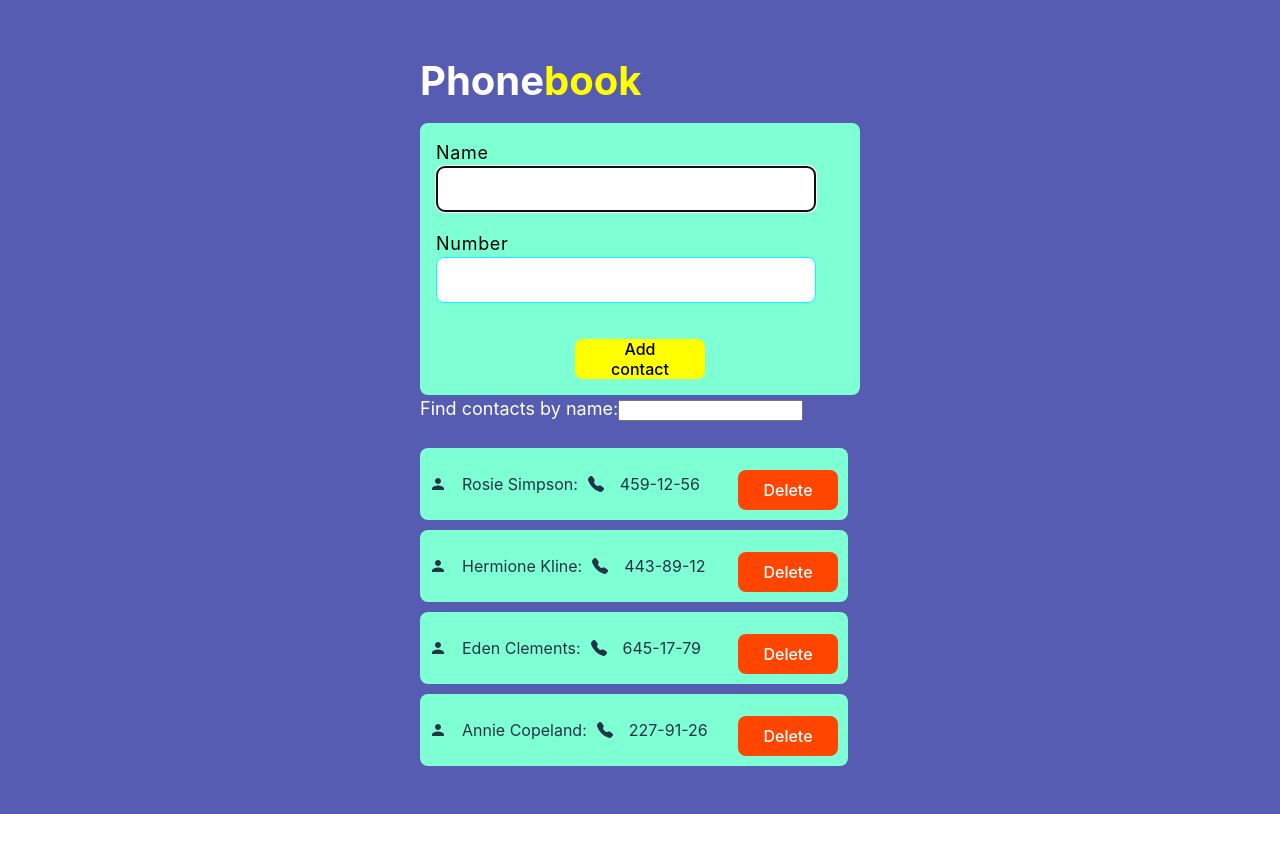
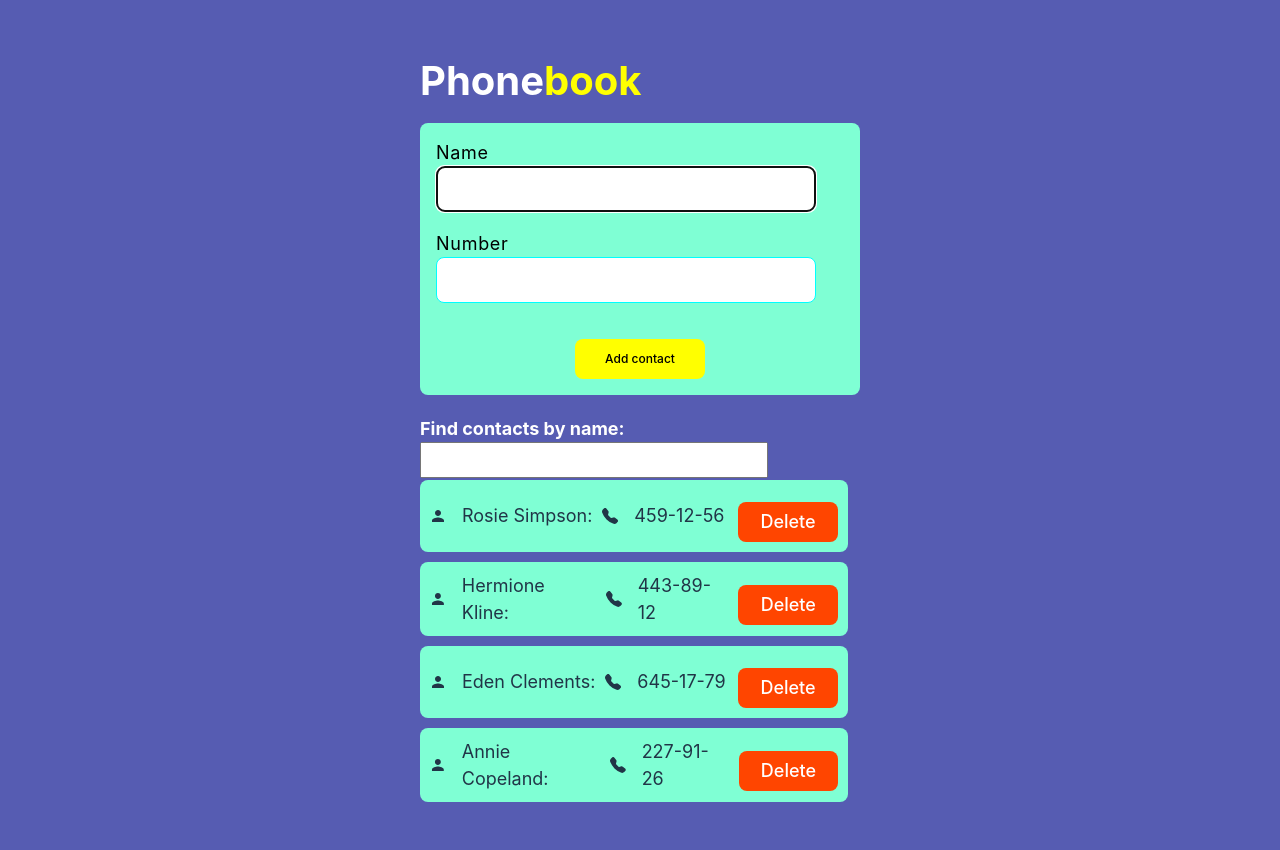
Before and after one commit to Mariia2990/goit-react-hw-06, a React (Vite) app: page / in a window 1280 px wide. Before the commit the page ends 814 px from the top, so only its background shows below. Built offline with nearby package versions, Linux system fonts and the light colour scheme.

Commit message:
add styles

```diff
--- a/src/components/AppBar/AppBar.jsx
+++ /dev/null
@@ -1 +0,0 @@
-import css from './AppBar.module.css';
--- a/src/components/Contact/Contact.module.css
+++ b/src/components/Contact/Contact.module.css
@@ -2,13 +2,14 @@
     display: flex;
     align-items: center;
     justify-content: space-between;
-    width: 408px;
+    width: 280px;
     padding: 10px;
     gap: 10px;
     margin: 10px 0 0;
     border-radius: 8px;
     background-color: aquamarine;
     transition: transform 0.3s ease;
+    font-size: 14px;
 }
 
 .itemContact:hover{
@@ -17,8 +18,8 @@
 
 .buttonDelete{
 display: flex;
-width: 100px;
-height: 40px;
+width: 80px;
+height: 35px;
 align-items: center;
 justify-content: center;
 margin-left: auto;
@@ -27,6 +28,7 @@ border-radius: 8px;
 background-color: orangered;
 color: #fff;
 border:none;
+font-size: 14px;
 }
 
 .buttonDelete:hover{
@@ -53,5 +55,17 @@ align-items: center;
 .contactInfo{
 display: flex;
 flex-direction: column;
-    /* gap: 10px; */
 }
+
+@media screen and (min-width: 768px) {
+.itemContact {
+    width: 408px;
+    font-size: 18px;
+}
+.buttonDelete {
+    width: 100px;
+    height: 40px;
+    font-size: 18px;
+}
+
+}
--- a/src/components/ContactForm/ContactForm.module.css
+++ b/src/components/ContactForm/ContactForm.module.css
@@ -3,22 +3,23 @@ display: flex;
 flex-direction: column;
 background-color:aquamarine;
 padding: 16px;
-width: 408px;
-height: 240px;
+width: 280px;
+height: 160px;
 border-radius: 8px;
 }
 
 .buttonAdd{
 display: flex;
-width: 130px;
-height: 40px;
+width: 100px;
+height: 35px;
 align-items: center;
 justify-content: center;
 border-radius:8px;
 margin: 0 auto;
-margin-top: auto;
 background-color:yellow;
 border: none;
+margin-top: 8px;
+font-size: 12px;
 }
 
 .buttonAdd:hover{
@@ -27,7 +28,7 @@ background-color:gold;
 
 .labelContact{
 font-weight: 400;
-font-size: 18px;
+font-size: 16px;
 line-height: 1.5;
 letter-spacing: .04em;
 color: #000;
@@ -37,14 +38,14 @@ text-align: left;
 }
 
 .field{
-    width: 360px;
+    width: 240px;
     height: 35px;
     border: 1px solid aqua;
     padding-left: 16px;
     padding-top: 8px;
     border-radius: 8px;
     transition: border-color .25s cubic-bezier(.4,0,.2,1);
-    font-size: 16px;
+    font-size: 12px;
     font-weight: 400;
     line-height: 1.5;
     letter-spacing: .04em;
@@ -64,3 +65,24 @@ font-size: 10px;
 text-align: left;
 margin-bottom: 4px;
 }
+
+@media screen and (min-width: 768px) {
+    .formContact{
+    width: 408px;
+    height: 240px;
+    }
+    .field {
+    width: 360px;
+    height: 35px;
+    font-size: 16px;
+        }
+    .buttonAdd {
+        width: 130px;
+        height: 40px;
+        margin-top: auto;
+    }
+        .labelContact {
+        font-size: 18px;
+        }
+
+}
--- a/src/components/ContactList/ContactList.jsx
+++ b/src/components/ContactList/ContactList.jsx
@@ -9,9 +9,6 @@ const ContactList = () => {
   const filter = useSelector(selectNameFilter);
   const dispatch = useDispatch();
 
-  // const filteredContacts = contacts.filter(contact =>
-  //   contact.name.toLowerCase().includes(filter.toLowerCase()),
-  // );
 
     const filteredContacts = (contacts || []).filter(contact =>
       contact.name.toLowerCase().includes((filter || '').toLowerCase()),
--- a/src/components/Filter/Filter.jsx
+++ b/src/components/Filter/Filter.jsx
@@ -7,7 +7,7 @@ const Filter = () => {
   const filter = useSelector(selectNameFilter);
 
   return (
-    <div>
+    <div className={css.searchBox}>
       <label className={css.labelFilter}>
         Find contacts by name:
         <input
--- a/src/components/Filter/Filter.module.css
+++ b/src/components/Filter/Filter.module.css
@@ -1,7 +1,7 @@
 .searchBox {
     display: flex;
     flex-direction: column;
-    width: 408px;
+    width: 340px;
     height: 35px;
     margin-top: 20px;
     margin-bottom: 20px;
@@ -11,7 +11,23 @@
 .labelFilter {
     text-align: left;
     color: #fff;
-    font-size: 18px;
+    font-size: 14px;
+    font-weight: bold;
 }
 
-.inputFilter {}
+.inputFilter{
+    width: 200px;
+    height: 20px;
+}
+
+
+@media screen and (min-width: 768px) {
+.labelFilter {
+font-size: 18px;
+}
+
+.inputFilter {
+width: 340px;
+    height: 30px;
+}
+}
--- a/src/components/Layot/Layot.jsx
+++ /dev/null
@@ -1,5 +0,0 @@
-import css from './Layot.module.css';
-
-export const Layout = ({ children }) => {
-  return <main className={css.container}>{children}</main>;
-};
--- a/src/redux/contactsSlice.js
+++ b/src/redux/contactsSlice.js
@@ -7,9 +7,6 @@ const initialState = {
     { id: 'id-3', name: 'Eden Clements', number: '645-17-79' },
     { id: 'id-4', name: 'Annie Copeland', number: '227-91-26' },
   ],
-  // filters: {
-  //   name: '',
-  // },
 };
 const contactsSlice = createSlice({
   name: 'contacts',
```
Also changed, not shown: src/components/AppBar/AppBar.module.css (deleted, +0 -14 lines), src/components/Layot/Layot.module.css (deleted).
